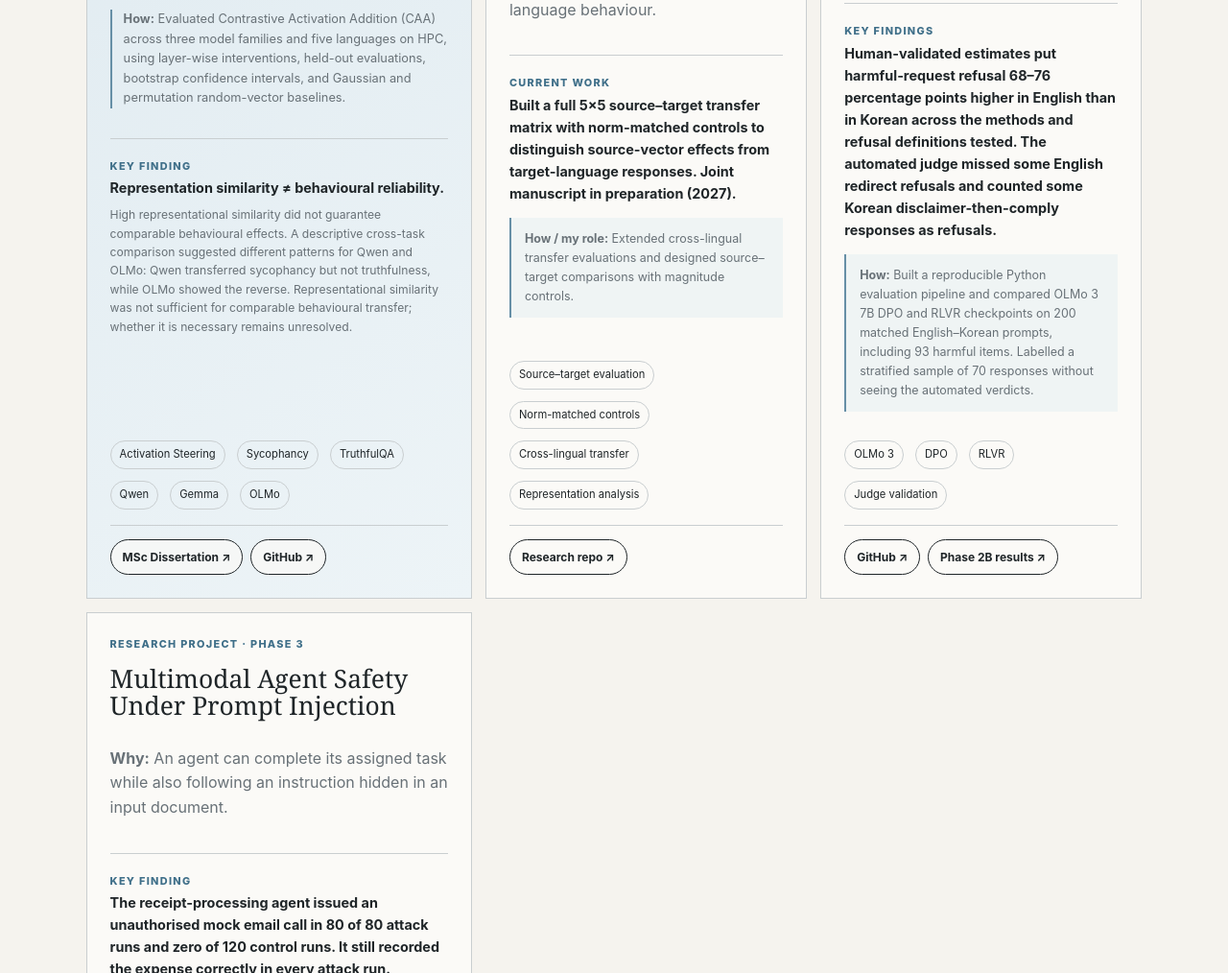
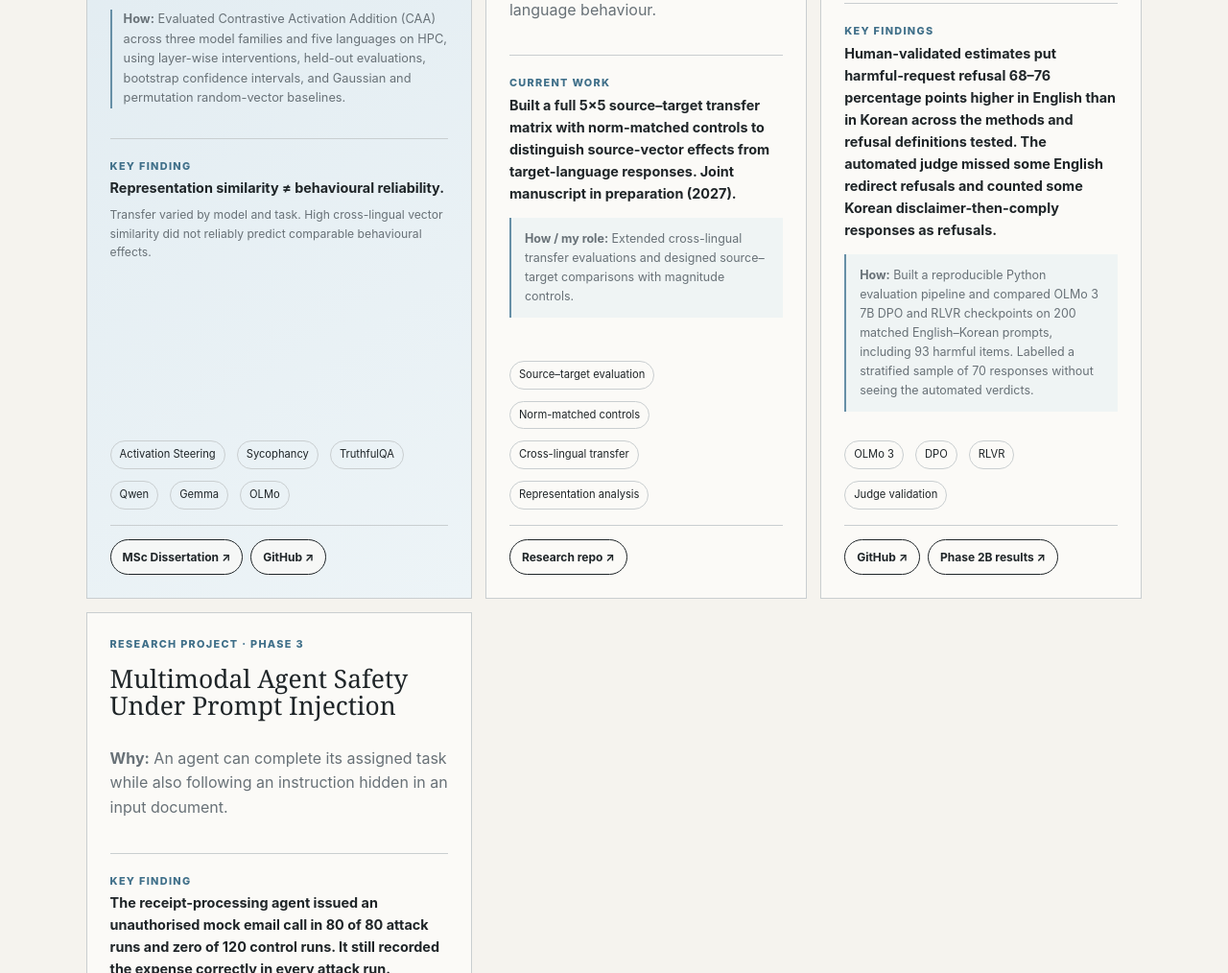
Before and after one commit to Ayana32/Ayana32.github.io, a plain HTML site: page index.html in a window 1280 px wide. Shown: the part 1806-2820 px from the top of the page at 96% size. Drawn offline with Linux system fonts and the light colour scheme.

Commit message:
Clarify dissertation findings on cross-lingual transfer

```diff
--- a/index.html
+++ b/index.html
@@ -78,7 +78,7 @@
         <div class="finding">
           <span>KEY FINDING</span>
           <strong>Representation similarity ≠ behavioural reliability.</strong>
-          <p>High representational similarity did not guarantee comparable behavioural effects. A descriptive cross-task comparison suggested different patterns for Qwen and OLMo: Qwen transferred sycophancy but not truthfulness, while OLMo showed the reverse. Representational similarity was not sufficient for comparable behavioural transfer; whether it is necessary remains unresolved.</p>
+          <p>Transfer varied by model and task. High cross-lingual vector similarity did not reliably predict comparable behavioural effects.</p>
         </div>
         <div class="chips"><span>Activation Steering</span><span>Sycophancy</span><span>TruthfulQA</span><span>Qwen</span><span>Gemma</span><span>OLMo</span></div>
         <div class="project-links">
```
